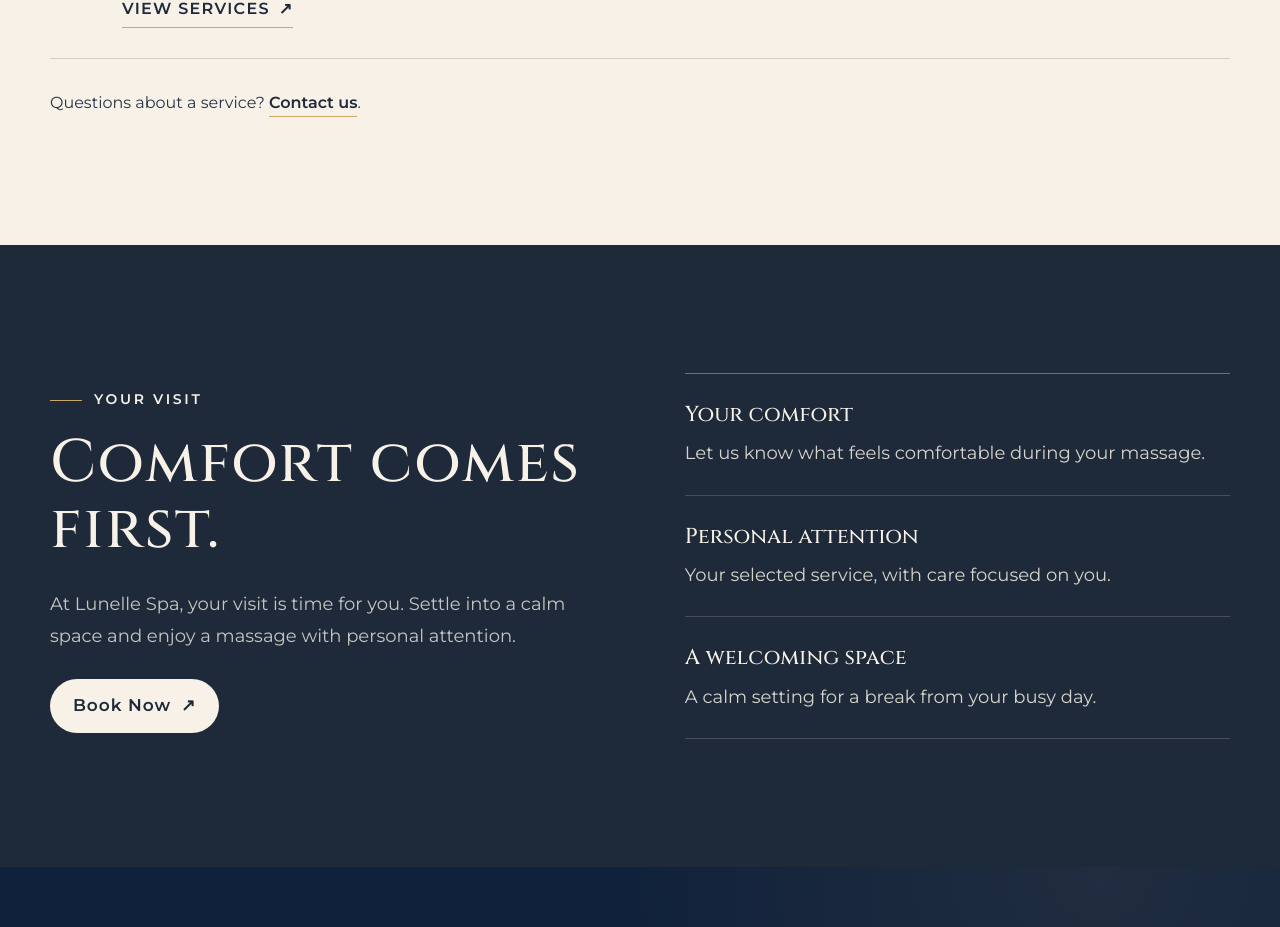
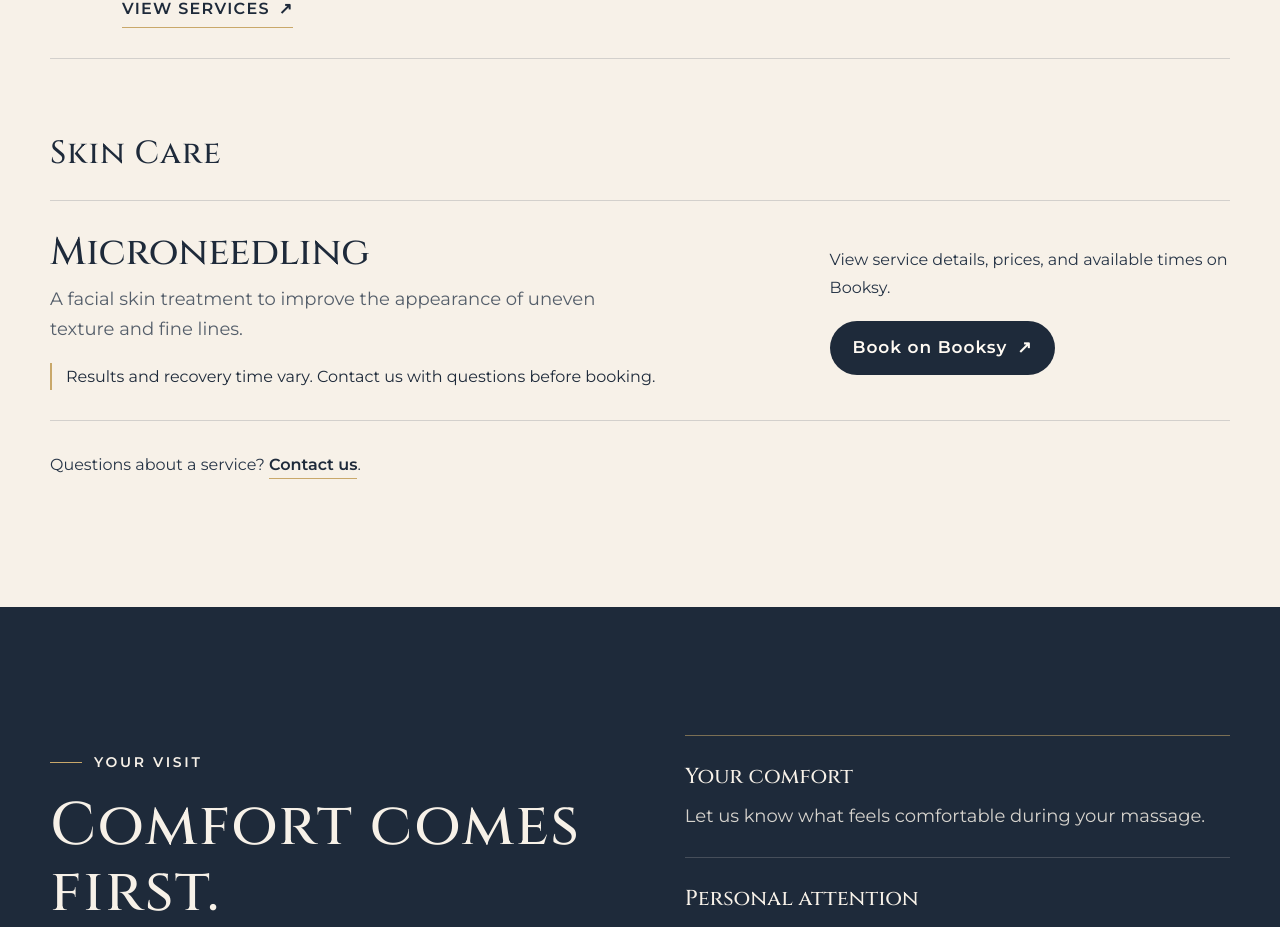
Before and after one commit to augustomarsola/massage-orlando, a Next.js app: page / in a window 1280 px wide. Shown: the part 2516-3443 px from the top of the page. Built offline with nearby package versions, Linux system fonts and the light colour scheme; no server answers.

Commit message:
Add Microneedling skin care service with Booksy booking

```diff
--- a/src/app/book/page.tsx
+++ b/src/app/book/page.tsx
@@ -8,16 +8,17 @@ import { faqs, serviceFamilies, site } from "@/components/site";
 import { TrackedLink } from "@/components/TrackedLink";
 import { ContactLink } from "@/components/ContactLink";
 import { BooksyReviews } from "@/components/BooksyReviews";
+import { SkinCareServices } from "@/components/SkinCareServices";
 
 const bookDescription =
-  "Book your massage at Lunelle Spa in Orlando. View services, prices, and available times on Booksy. Contact us in English, Spanish, or Portuguese.";
+  "Book massage or microneedling at Lunelle Spa in Orlando. View services, prices, and available times on Booksy. English, Spanish, and Portuguese spoken.";
 
 export const metadata: Metadata = {
-  title: "Book a Massage in Orlando",
+  title: "Book Massage & Skin Care in Orlando",
   description: bookDescription,
   alternates: { canonical: "/book" },
   openGraph: {
-    title: "Book a Massage in Orlando | Lunelle Spa",
+    title: "Book Massage & Skin Care in Orlando | Lunelle Spa",
     description: bookDescription,
     url: `${site.url}/book`,
     siteName: site.name,
@@ -27,7 +28,7 @@ export const metadata: Metadata = {
   },
   twitter: {
     card: "summary_large_image",
-    title: "Book a Massage in Orlando | Lunelle Spa",
+    title: "Book Massage & Skin Care in Orlando | Lunelle Spa",
     description: bookDescription,
     images: ["/spa_bg.png"],
   },
@@ -41,10 +42,10 @@ export default function BookPage() {
         <section className="book-hero">
           <div className="container book-hero-inner">
             <p className="eyebrow eyebrow-light">Lunelle Spa · Orlando</p>
-            <h1 className="display">Book your massage in Orlando.</h1>
+            <h1 className="display">Book your visit in Orlando.</h1>
             <p>
-              Choose your service and a time that works for you. View our full
-              menu, prices, and available appointments on Booksy.
+              Choose a massage or microneedling appointment. View our full menu,
+              prices, and available times on Booksy.
             </p>
             <div className="button-row">
               <TrackedLink
@@ -100,6 +101,7 @@ export default function BookPage() {
                 </article>
               ))}
             </div>
+            <SkinCareServices placement="book_skin_care" />
             <div className="service-contact">
               Questions about a service?{" "}
               <ContactLink placement="book_services_help" desktopLabel="Contact us">Text us</ContactLink>.
--- a/src/app/globals.css
+++ b/src/app/globals.css
@@ -629,6 +629,41 @@ section[id] {
 .service-contact .contact-sms-link {
   border-bottom: 1px solid var(--gold);
   font-weight: 600;
+}
+
+.skin-care-services {
+  margin-top: clamp(56px, 6vw, 80px);
+}
+
+.skin-care-heading {
+  margin: 0 0 26px;
+  color: var(--midnight);
+  font-size: clamp(1.6rem, 2.5vw, 2rem);
+  font-weight: 500;
+  line-height: 1.2;
+}
+
+.skin-care-service {
+  display: grid;
+  grid-template-columns: minmax(0, 1.3fr) minmax(0, 0.7fr);
+  align-items: center;
+  gap: 36px;
+  padding-block: 30px;
+  border-block: 1px solid var(--line);
+}
+
+.skin-care-booking p {
+  margin: 0 0 20px;
+  color: var(--ink);
+  font-size: var(--text-label);
+  line-height: 1.7;
+}
+
+@media (max-width: 760px) {
+  .skin-care-service {
+    grid-template-columns: minmax(0, 1fr);
+    gap: 28px;
+  }
 }
 
 .packages-section {
--- a/src/app/page.tsx
+++ b/src/app/page.tsx
@@ -2,7 +2,7 @@ import { Footer } from "@/components/Footer";
 import { Header } from "@/components/Header";
 import { MobileActionBar } from "@/components/MobileActionBar";
 import { PageSections } from "@/components/PageSections";
-import { serviceFamilies, site } from "@/components/site";
+import { serviceFamilies, site, skinCareService } from "@/components/site";
 
 const localBusinessSchema = {
   "@context": "https://schema.org",
@@ -46,8 +46,8 @@ const localBusinessSchema = {
   sameAs: [site.booksy],
   hasOfferCatalog: {
     "@type": "OfferCatalog",
-    name: "Massage Services",
-    itemListElement: serviceFamilies.map((service) => ({
+    name: "Massage & Skin Care Services",
+    itemListElement: [...serviceFamilies, skinCareService].map((service) => ({
       "@type": "Offer",
       itemOffered: {
         "@type": "Service",
--- a/src/components/Process.tsx
+++ b/src/components/Process.tsx
@@ -5,7 +5,7 @@ const steps = [
   {
     number: "01",
     title: "Choose your service",
-    copy: "Browse the menu and select your massage.",
+    copy: "Browse the menu and select your service.",
   },
   {
     number: "02",
--- a/src/components/Services.tsx
+++ b/src/components/Services.tsx
@@ -2,6 +2,7 @@ import Image from "next/image";
 import { serviceFamilies, site } from "./site";
 import { TrackedLink } from "./TrackedLink";
 import { ContactLink } from "./ContactLink";
+import { SkinCareServices } from "./SkinCareServices";
 
 export function ServicesSection() {
   return (
@@ -49,6 +50,7 @@ export function ServicesSection() {
             </article>
           ))}
         </div>
+        <SkinCareServices placement="service_skin_care" />
         <div className="service-contact">
           Questions about a service?{" "}
           <ContactLink placement="services_help" desktopLabel="Contact us">Text us</ContactLink>.
--- /dev/null
+++ b/src/components/SkinCareServices.tsx
@@ -0,0 +1,31 @@
+import { skinCareService } from "./site";
+import { TrackedLink } from "./TrackedLink";
+
+export function SkinCareServices({ placement }: { placement: string }) {
+  return (
+    <section className="skin-care-services" id="skin-care" aria-labelledby="skin-care-heading">
+      <h2 className="skin-care-heading display" id="skin-care-heading">Skin Care</h2>
+      <article className="skin-care-service">
+        <div>
+          <h3 className="service-title">{skinCareService.title}</h3>
+          <p className="service-description">{skinCareService.description}</p>
+          <p className="service-note">{skinCareService.note}</p>
+        </div>
+        <div className="skin-care-booking">
+          <p>View service details, prices, and available times on Booksy.</p>
+          <TrackedLink
+            href={skinCareService.bookingUrl}
+            target="_blank"
+            rel="noopener noreferrer"
+            className="button button-primary"
+            aria-label="Book Microneedling on Booksy"
+            eventName="cta_booksy_clicked"
+            eventParams={{ placement, service: skinCareService.trackingName }}
+          >
+            Book on Booksy <span aria-hidden="true">↗</span>
+          </TrackedLink>
+        </div>
+      </article>
+    </section>
+  );
+}
--- a/src/components/site.ts
+++ b/src/components/site.ts
@@ -2,7 +2,7 @@ export const site = {
   name: "Lunelle Spa",
   tagline: "Massage & Wellness · Orlando",
   description:
-    "Relax with Swedish or deep tissue massage, lymphatic drainage, and body sculpting at Lunelle Spa in Orlando. View services and book online.",
+    "Explore massage, lymphatic drainage, body sculpting, and microneedling at Lunelle Spa in Orlando. View service details and book online with Booksy.",
   url: "https://lunellespa.com",
   booksy:
     "https://booksy.com/en-us/1474517_lunelle-spa_massage_134763_orlando",
@@ -71,6 +71,17 @@ export const serviceFamilies = [
   },
 ] as const;
 
+// Keep the verified profile URL until the new service has a verified direct link.
+// Price, duration, and availability remain in Booksy.
+export const skinCareService = {
+  title: "Microneedling",
+  trackingName: "Microneedling",
+  description:
+    "A facial skin treatment to improve the appearance of uneven texture and fine lines.",
+  note: "Results and recovery time vary. Contact us with questions before booking.",
+  bookingUrl: site.booksy,
+} as const;
+
 // Public Booksy snapshot, checked 2026-10-08. Recheck before future releases.
 // Keep the live reviews link visible; these values are not automatically synced.
 export const booksyReviewSummary = { rating: "5.0", count: 2, checkedOn: "2026-10-08" } as const;
```
Also changed, not shown: 1 other file (tests, documents, lock files or other folders).
